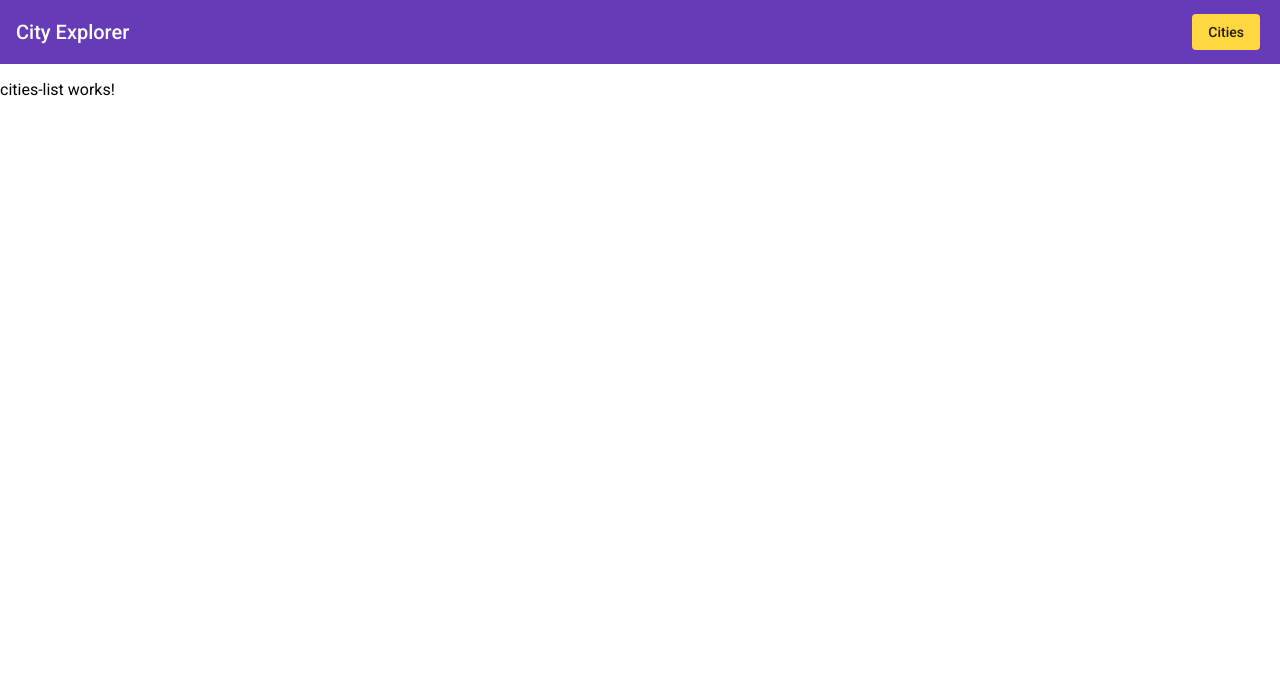
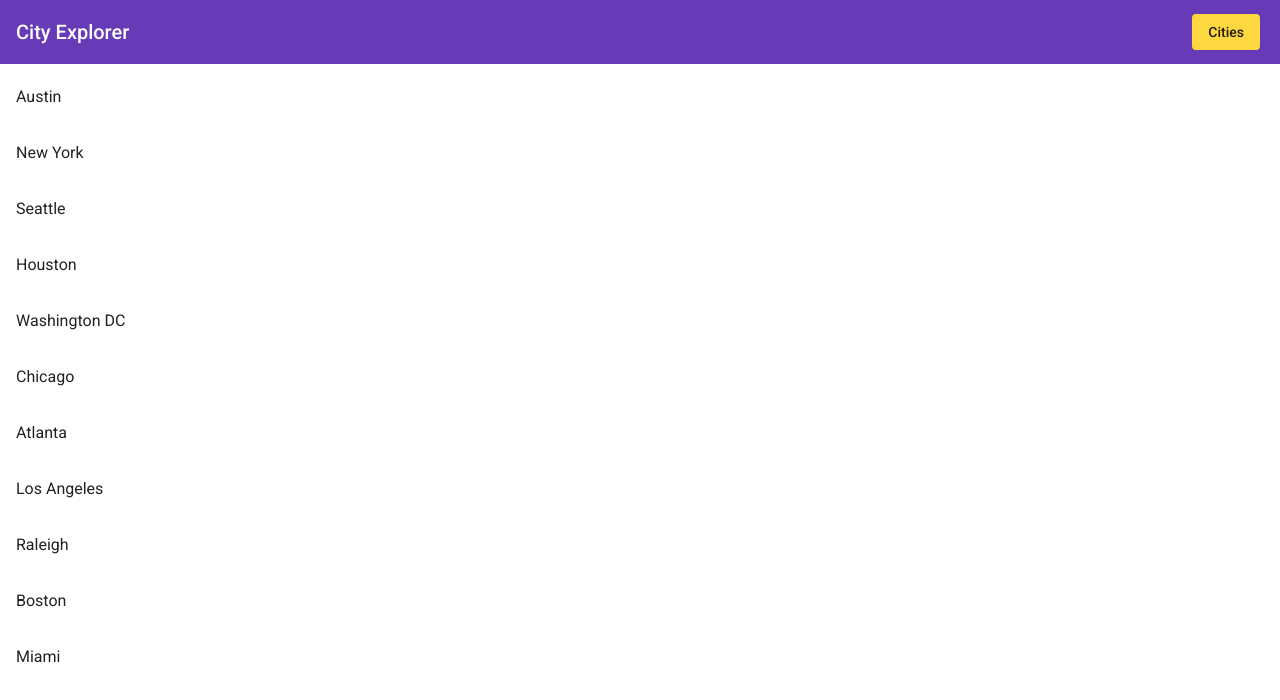
Before and after one commit to samir-hub/angular-cities-app, an Angular app in the folder cities-app/: page /cities in a window 1280 px wide. Shown: the top 700 px of the page. Built offline with nearby package versions, Linux system fonts and the light colour scheme; data requests are answered from the project's data file.

Commit message:
cities route displays list of cities

```diff
--- a/cities-app/src/app/app.module.ts
+++ b/cities-app/src/app/app.module.ts
@@ -5,6 +5,7 @@ import { HttpClientModule } from '@angular/common/http';
 import { MatCardModule } from '@angular/material/card';
 import { MatButtonModule } from '@angular/material/button';
 import { MatToolbarModule } from '@angular/material/toolbar';
+import { MatListModule } from '@angular/material/list';
 import { AppRoutingModule } from './app-routing.module';
 
 import { AppComponent } from './app.component';
@@ -31,6 +32,7 @@ import { HomeComponent } from './home/home.component';
     MatCardModule,
     MatButtonModule,
     MatToolbarModule,
+    MatListModule,
     AppRoutingModule
   ],
   providers: [qolService, imageService, cityService],
--- a/cities-app/src/app/cities/cities-list/cities-list.component.html
+++ b/cities-app/src/app/cities/cities-list/cities-list.component.html
@@ -1 +1,5 @@
-<p>cities-list works!</p>
+<div>
+  <mat-list *ngFor="let city of listCities">
+    <mat-list-item> {{city.name}} </mat-list-item>
+  </mat-list>
+</div>
--- a/cities-app/src/app/cities/cities-list/cities-list.component.ts
+++ b/cities-app/src/app/cities/cities-list/cities-list.component.ts
@@ -1,4 +1,6 @@
 import { Component, OnInit } from '@angular/core';
+import { Cities } from '../../classes/cities';
+import { cityService } from '../../services/city.service';
 
 @Component({
   selector: 'app-cities-list',
@@ -7,9 +9,14 @@ import { Component, OnInit } from '@angular/core';
 })
 export class CitiesListComponent implements OnInit {
 
-  constructor() { }
+  constructor(private _cityService: cityService) { }
+
+  listCities: Cities[];
 
   ngOnInit() {
+    this._cityService.getCities().subscribe((data) => {
+      this.listCities = data;
+    });
   }
 
 }
```
